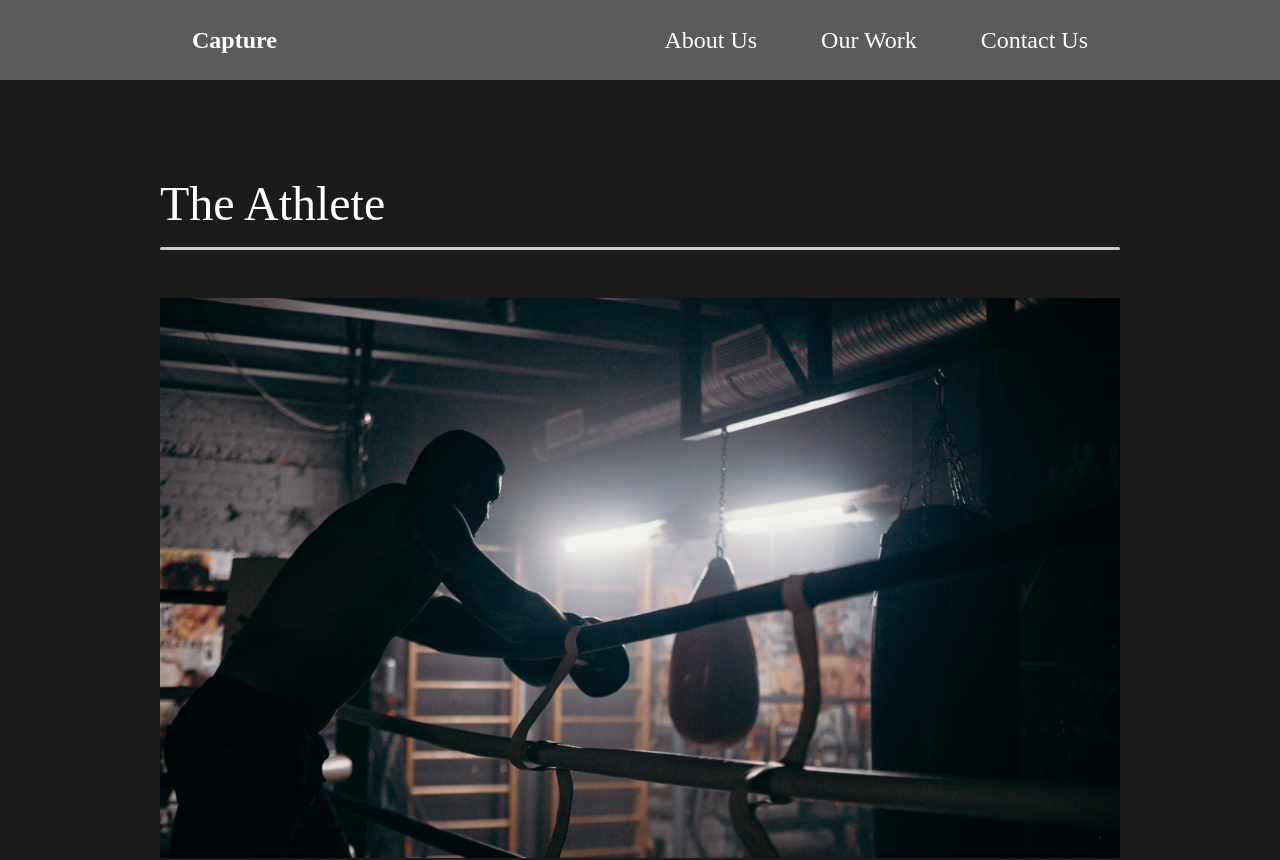
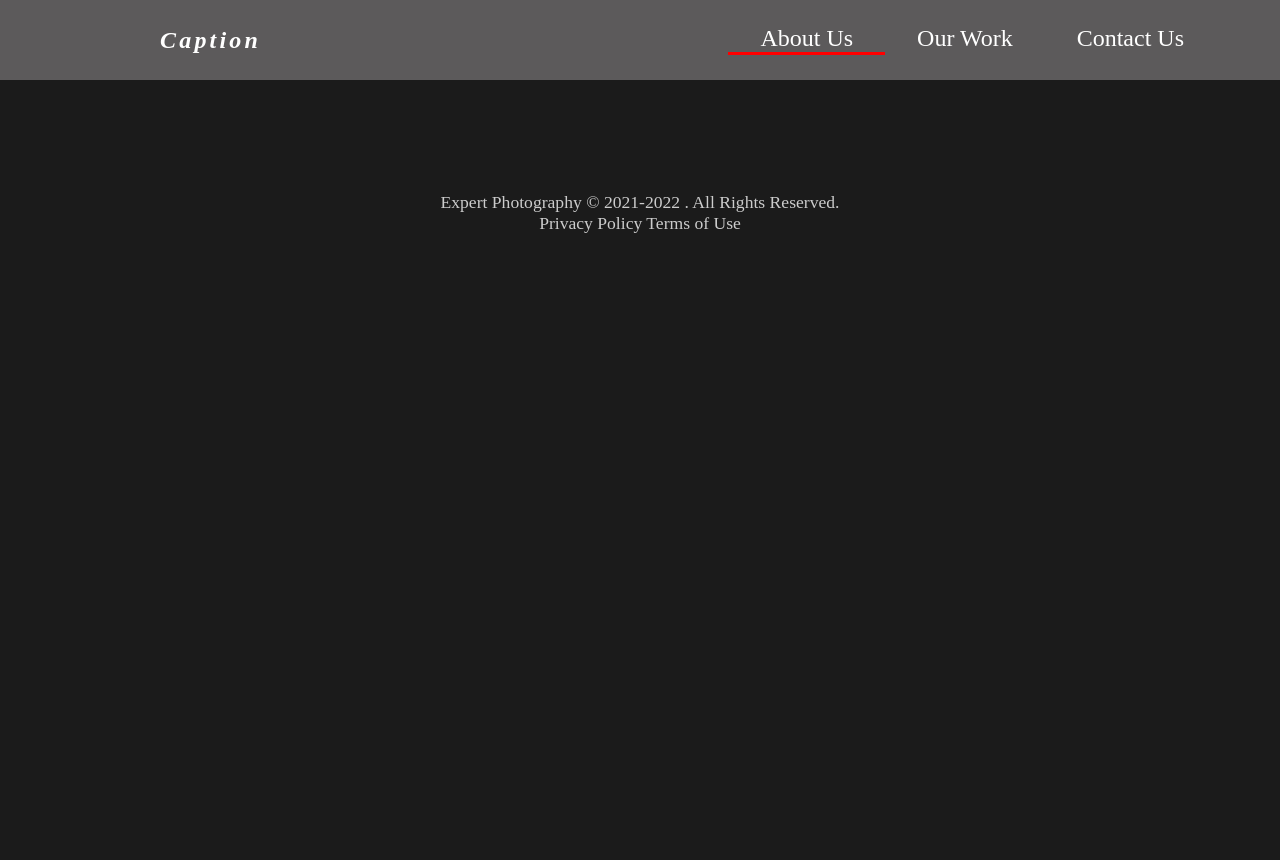
Before and after one commit to admin42045/React_WebApplication_Capture, a React (Create React App) app: page /work/1 in a window 1280 px wide. Shown: the top 860 px of the page. After the commit the page ends 800 px from the top, so only its background shows below. Built offline with nearby package versions, Linux system fonts and the light colour scheme.

Commit message:
Adding animation.js , movieState.js and MovieDetails.js files

```diff
--- a/src/App.js
+++ b/src/App.js
@@ -10,6 +10,7 @@ import Nav from "../src/components/Nav";
 
 import { Switch, Route } from "react-router-dom";
 import Footer from "./components/Footer";
+import MovieDetails from "./Pages/MovieDetails";
 
 function App() {
   return (
@@ -20,8 +21,11 @@ function App() {
         <Route path="/" exact>
           <AboutUs />
         </Route>
-        <Route path="/work">
+        <Route path="/work" exact>
           <OurWork />
+        </Route>
+        <Route path="/work/:id">
+          <MovieDetails />
         </Route>
         <Route path="/contact">
           <ContactUs />
--- a/src/Pages/AboutUs.js
+++ b/src/Pages/AboutUs.js
@@ -3,14 +3,18 @@ import AboutSection from "../components/AboutSection";
 import ServicesSection from "../components/ServicesSection";
 import FaqSection from "../components/FaqSection";
 
+//Page Animations
+import { motion } from "framer-motion";
+import { pageAnimation } from "../animation";
+
 const AboutUs = () => {
   return (
-    // adding fragment
-    <>
+    // adding fragment and Motion
+    <motion.div variants={pageAnimation} initial="hidden" animate="show">
       <AboutSection />
       <ServicesSection />
       <FaqSection />
-    </>
+    </motion.div>
   );
 };
 
--- /dev/null
+++ b/src/Pages/MovieDetails.js
@@ -0,0 +1,59 @@
+import React, { useEffect, useState } from "react";
+import styled from "styled-components";
+import { useHistory } from "react-router-dom";
+import { MovieState } from "../movieState";
+
+const MovieDetails = () => {
+  const history = useHistory();
+  const url = history.location.pathname;
+
+  //usestates
+  const [movies, setMovies] = useState(MovieState);
+  const [movie, setMovie] = useState(null);
+
+  useEffect(() => {
+    const currentMovie = movies.filter((stateMovie) => stateMovie.url === url);
+    setMovie(currentMovie[0]);
+    console.log(currentMovie);
+  }, [movies, url]);
+
+  return (
+    <>
+      {movie && (
+        <Details>
+          <HeadLine>
+            <h2>{movie.title}</h2>
+            <img src={movie.mainImg} alt="movie" />
+            <Awards>
+              {movie.awards.map((award) => (
+                <Award>
+                  key={award.title}
+                  title={award.title}
+                  description={award.description}
+                </Award>
+              ))}
+            </Awards>
+            <ImagesDisplay>
+              <img src={movie.secondaryImg} alt="" />
+            </ImagesDisplay>
+          </HeadLine>
+        </Details>
+      )}
+    </>
+  );
+};
+
+const Details = styled.div``;
+
+const HeadLine = styled.div`
+  min-height: 90vh;
+  padding-top: 20vh;
+`;
+
+const Awards = styled.div``;
+
+const Award = styled.div``;
+
+const ImagesDisplay = styled.div``;
+
+export default MovieDetails;
--- a/src/Pages/OurWork.js
+++ b/src/Pages/OurWork.js
@@ -9,9 +9,13 @@ import goodtimes from "../img/goodtimes-small.png";
 
 import styled from "styled-components";
 
+// Add the Page  Animations
+import { motion } from "framer-motion";
+import { pageAnimation } from "../animation";
+
 const OurWork = () => {
   return (
-    <Work>
+    <Work variants={pageAnimation} initial="hidden" animate="show">
       <Movie>
         <h2>The Athlete</h2>
         <div className="line"></div>
@@ -35,15 +39,11 @@ const OurWork = () => {
           <img src={goodtimes} alt="goodtimes" />
         </Link>
       </Movie>
-
-
-
-
     </Work>
   );
 };
 
-const Work = styled.div`
+const Work = styled(motion.div)`
   min-height: 100vh;
   overflow: hidden;
   padding: 5rem 10rem;
@@ -52,7 +52,6 @@ const Work = styled.div`
     padding: 1rem 0rem;
     color: #fff;
   }
-
 `;
 
 const Movie = styled.div`
--- /dev/null
+++ b/src/animation.js
@@ -0,0 +1,13 @@
+export const pageAnimation = {
+  hidden: {
+    opacity: 0,
+    y: 300,
+  },
+  show: {
+    opacity: 1,
+    y: 0,
+    transition: {
+      duration: 1,
+    },
+  },
+};
--- a/src/components/GlobalStyle.js
+++ b/src/components/GlobalStyle.js
@@ -18,7 +18,7 @@ body {
      font-size: 1.1rem;
      border: 0.1rem solid #129CF3;
      border-radius: 0.3rem;
-     padding: 1rem 2rem;
+     padding: 10px 15px;
      cursor: pointer;
      background: transparent;
      color: white;
@@ -33,7 +33,7 @@ body {
      h2 {
          padding-top: 4rem;
          font-weight: lighter;
-         font-size: 3rem;
+         font-size: 2rem;
      }
 
      h3 {
--- a/src/components/Nav.js
+++ b/src/components/Nav.js
@@ -6,18 +6,19 @@ import { Link } from "react-router-dom";
 const Nav = () => {
   return (
     <StyledNav>
-      <h1>
-        <Link to="/">Capture</Link>
-      </h1>
+      <h1>Caption</h1>
       <ul>
-        <li>
-          <Link to="/about">About Us</Link>
+        <li className="li" id="li">
+          <Link to="/">About Us</Link>
+          <div className="line"></div>
         </li>
-        <li>
+        <li className="li">
           <Link to="/work">Our Work</Link>
+          <div className="line"></div>
         </li>
-        <li>
+        <li className="li">
           <Link to="/contact">Contact Us</Link>
+          <div className="line"></div>
         </li>
       </ul>
     </StyledNav>
@@ -30,7 +31,7 @@ const StyledNav = styled.nav`
   display: flex;
   justify-content: space-between;
   align-items: center;
-  padding: 1rem 10rem;
+  padding: 1rem 4rem;
   background: #5c5a5b;
 
   a {
@@ -45,8 +46,22 @@ const StyledNav = styled.nav`
     list-style: none;
   }
 
-  .logo {
-    font-weight: lighter;
+  .li {
+    border-bottom: 3px solid transparent;
+    &:hover {
+      border-bottom: 3px solid #129cf3;
+    }
+    &#li {
+      border-bottom: 3px solid red;
+    }
+  }
+
+  h1 {
+    margin-left: 6rem;
+    font-weight: bold;
+    color: white;
+    font-style: italic;
+    letter-spacing: 0.2rem;
   }
 `;
 
--- /dev/null
+++ b/src/movieState.js
@@ -0,0 +1,81 @@
+//Import Images
+import athlete from "./img/athlete-small.png";
+import goodtimes from "./img/goodtimes-small.png";
+import theracer from "./img/theracer-small.png";
+import athlete2 from "./img/athlete2.png";
+import goodtimes2 from "./img/good-times2.jpg";
+import theracer2 from "./img/the-racer2.jpg";
+
+export const MovieState = () => {
+  return [
+    {
+      title: "The Athlete",
+      mainImg: athlete,
+      secondaryImg: athlete2,
+      url: "/work/the-athlete",
+      awards: [
+        {
+          title: "Truly A masterpiece",
+          description:
+            "“Lorem Ipsum is simply dummy text of the printing and typesetting industry.”",
+        },
+        {
+          title: "Fresh look on a brutal sport.",
+          description:
+            "“Lorem Ipsum is simply dummy text of the printing and typesetting industry.”",
+        },
+        {
+          title: "It’s okay lmao.",
+          description:
+            "“Lorem Ipsum is simply dummy text of the printing and typesetting industry.”",
+        },
+      ],
+    },
+    {
+      title: "Good Times",
+      mainImg: goodtimes,
+      url: "/work/good-times",
+      secondaryImg: goodtimes2,
+      awards: [
+        {
+          title: "Truly A masterpiece",
+          description:
+            "“Lorem Ipsum is simply dummy text of the printing and typesetting industry.”",
+        },
+        {
+          title: "Fresh look on a brutal sport.",
+          description:
+            "“Lorem Ipsum is simply dummy text of the printing and typesetting industry.”",
+        },
+        {
+          title: "It’s okay lmao.",
+          description:
+            "“Lorem Ipsum is simply dummy text of the printing and typesetting industry.”",
+        },
+      ],
+    },
+    {
+      title: "The Racer",
+      mainImg: theracer,
+      url: "/work/the-racer",
+      secondaryImg: theracer2,
+      awards: [
+        {
+          title: "Truly A masterpiece",
+          description:
+            "“Lorem Ipsum is simply dummy text of the printing and typesetting industry.”",
+        },
+        {
+          title: "Fresh look on a brutal sport.",
+          description:
+            "“Lorem Ipsum is simply dummy text of the printing and typesetting industry.”",
+        },
+        {
+          title: "It’s okay lmao.",
+          description:
+            "“Lorem Ipsum is simply dummy text of the printing and typesetting industry.”",
+        },
+      ],
+    },
+  ];
+};
```
Also changed, not shown: 9o42/doc.txt.
